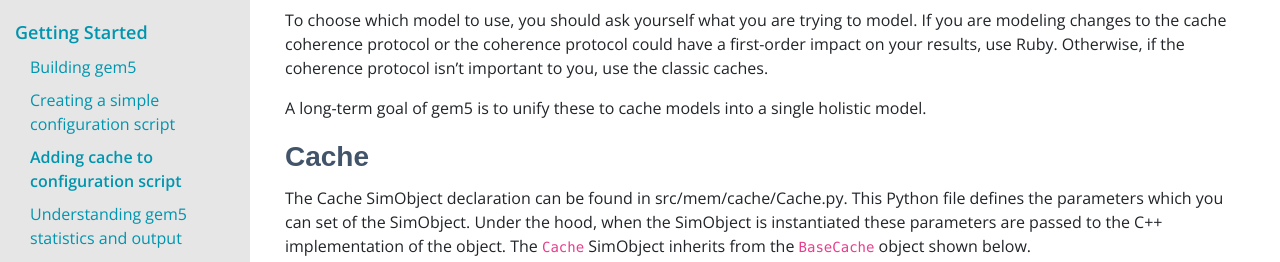
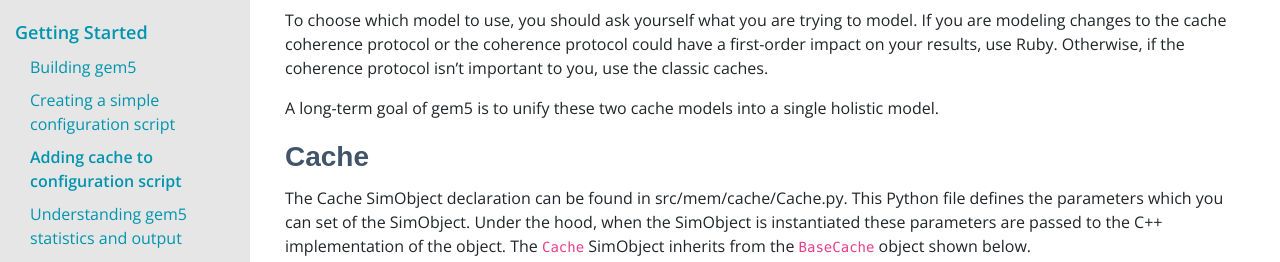
Before and after one commit to gem5/website, a Jekyll site: the page built from _pages/documentation/learning_gem5/part1/cache_config.md, in a window 1280 px wide and 900 px high, scrolled down 1563 px. Shown: the part 163-425 px from the top of the window. Built offline with Jekyll 4.4.1, drawn with Linux system fonts in a browser that asks for light colours; nearby versions of some CDN libraries; some web fonts are replaced.

Commit message:
"to" -> "two" (grammar error).

```diff
--- a/_pages/documentation/learning_gem5/part1/cache_config.md
+++ b/_pages/documentation/learning_gem5/part1/cache_config.md
@@ -49,7 +49,7 @@ that are used to configure Cache objects.
 > your results, use Ruby. Otherwise, if the coherence protocol isn't
 > important to you, use the classic caches.
 >
-> A long-term goal of gem5 is to unify these to cache models into a
+> A long-term goal of gem5 is to unify these two cache models into a
 > single holistic model.
 
 ### Cache
```
